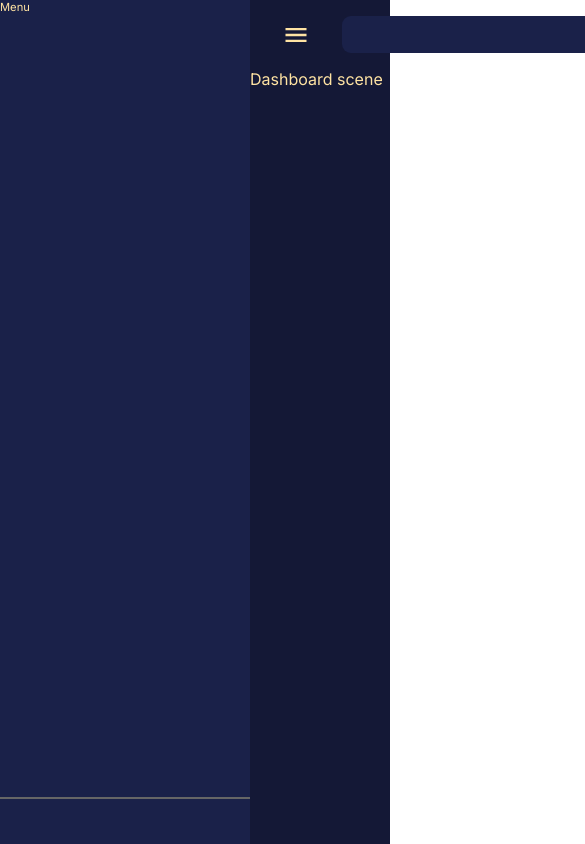
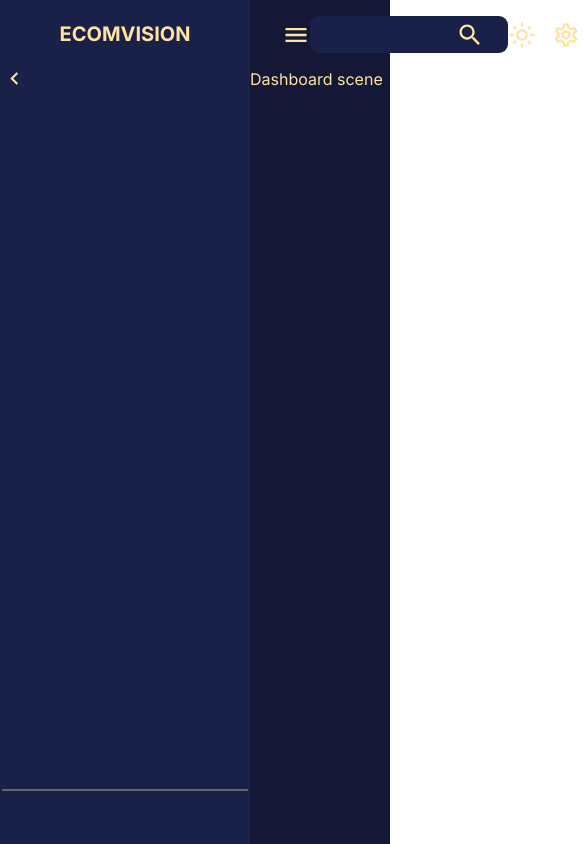
Before and after one commit to pedrofrohmut/learning-web, a React (Vite) app in the folder ed-roh/admin-dashboard/client/: page /dashboard in a window 390 px wide. Shown: the top 844 px of the page, 585 px wide, since content can reach past the window. Built offline with nearby package versions, Linux system fonts and the light colour scheme; no server answers.

Commit message:
Navbar update responsive until breakpoint

```diff
--- a/ed-roh/admin-dashboard/client/src/components/navbar.jsx
+++ b/ed-roh/admin-dashboard/client/src/components/navbar.jsx
@@ -17,7 +17,6 @@ const Navbar = ({ isSidebarOpen, setIsSidebarOpen }) => {
 
     return (
 	<header className="layout__header navbar">
-	    <div className="navbar__left">
 	    <button className="icon-button" onClick={() => setIsSidebarOpen(!isSidebarOpen)}>
 		<MenuIcon style={{ fontSize: iconsSize }} />
 	    </button>
@@ -27,7 +26,6 @@ const Navbar = ({ isSidebarOpen, setIsSidebarOpen }) => {
 		<button className="icon-button">
 		    <Search style={{ fontSize: iconsSize }} />
 		</button>
-		</div>
 	    </div>
 
 	    <div className="navbar__right">
@@ -47,49 +45,4 @@ const Navbar = ({ isSidebarOpen, setIsSidebarOpen }) => {
     )
 }
 
-//    return (
-//        <AppBar sx={{ background: "none", boxShadow: "none" }}>
-//            <Toolbar sx={{ justifyContent: "space-between" }}>
-//
-//                {/* Left Side */}
-//                <FlexBetween>
-//                    <IconButton onClick={() => setIsSidebarOpen(!isSidebarOpen)}>
-//                        <MenuIcon />
-//                    </IconButton>
-//
-//                    <FlexBetween
-//                        backgroundColor={theme.palette.background.alt}
-//                        borderRadius="9px"
-//                        gap="3rem"
-//                        p="0.1rem 1.5rem"
-//                    >
-//                        <InputBase placeholder="Search..." />
-//                        <IconButton>
-//                            <Search />
-//                        </IconButton>
-//                    </FlexBetween>
-//                </FlexBetween>
-//
-//                {/* Right Side */}
-//                <FlexBetween
-//                    gap="1.5rem"
-//                >
-//                    <IconButton onClick={() => dispatch(toggleDarkMode())}>
-//                        {theme.palette.mode === "dark" ? (
-//                            <DarkModeOutlined sx={{ fontSize: "25px" }} />
-//                        ) : (
-//                            <LightModeOutlined sx={{ fontSize: "25px" }} />
-//                        )}
-//                    </IconButton>
-//
-//                    <IconButton>
-//                        <SettingsOutlined sx={{ fonstSize: "25px" }} />
-//                    </IconButton>
-//                </FlexBetween>
-//
-//            </Toolbar>
-//        </AppBar>
-//    )
-//}
-
 export default Navbar
--- a/ed-roh/admin-dashboard/client/src/components/sidebar.jsx
+++ b/ed-roh/admin-dashboard/client/src/components/sidebar.jsx
@@ -57,8 +57,19 @@ const Sidebar = ({
 
     return (
 	<aside className="layout__sidebar sidebar">
+	    <div className="sidebar__header">
+		<div className="sidebar__logo">
+		    ECOMVISION
+		</div>
+
+		{isMobile && (
+		    <button className="icon-button">
+			<ChevronLeft style={{ fontSize: 25 }} />
+		    </button>
+		)}
+	    </div>
+
 	    <div className="sidebar__menu">
-		<div>Menu</div>
 	    </div>
 
 	    <div className="sidebar__footer">
--- a/ed-roh/admin-dashboard/client/src/index.css
+++ b/ed-roh/admin-dashboard/client/src/index.css
@@ -69,8 +69,10 @@
 }
 
 html, body, #root, .app, .layout {
-    height: 100%;
-    width: 100%;
+    /* height: 100%; */
+    /* width: 100%; */
+    min-width: 100vw;
+    min-height: 100vh;
 }
 
 body {
@@ -161,15 +163,9 @@ body {
     padding: 1em 2em;
 }
 
-.navbar__left {
-    display: flex;
-    gap: 2em;
-    justify-content: space-between;
-}
-
 .navbar__search {
     display: flex;
-    gap: 3rem;
+    gap: 0.1rem;
     border-radius: 9px;
     background-color: var(--bg-alt);
     padding: 0.1rem 1.5rem;
@@ -181,6 +177,7 @@ body {
     color: var(--text-color);
     padding: 0.5em 1em;
     font-weight: var(--fw-regular);
+    width: clamp(120px, 25vw, 280px);
 }
 
 .navbar__right {
@@ -192,10 +189,17 @@ body {
 
 .sidebar {
     background-color: var(--bg-alt);
-    font-size: 0.7rem;
+    font-size: 0.8rem;
     min-width: 250px;
     display: flex;
     flex-direction: column;
+}
+
+.sidebar__logo {
+    font-size: 1.25rem;
+    font-weight: var(--fw-bold);
+    text-align: center;
+    padding-block: 1em;
 }
 
 .sidebar__menu {
@@ -220,9 +224,13 @@ body {
 
 .sidebar__user-name {
     font-weight: var(--fw-bold);
-    /* color: white; */
+    margin-block-end: 0.4em;
 }
 
-.sidebar__user-occupation {
-    /* color: white; */
+.sidebar__user-occupation {}
+
+@media (max-width: 800px) {
+    .sidebar {
+	border: 2px solid var(--bg-alt);
+    }
 }
```
Lines whose indentation alone changed are shown as unchanged.
